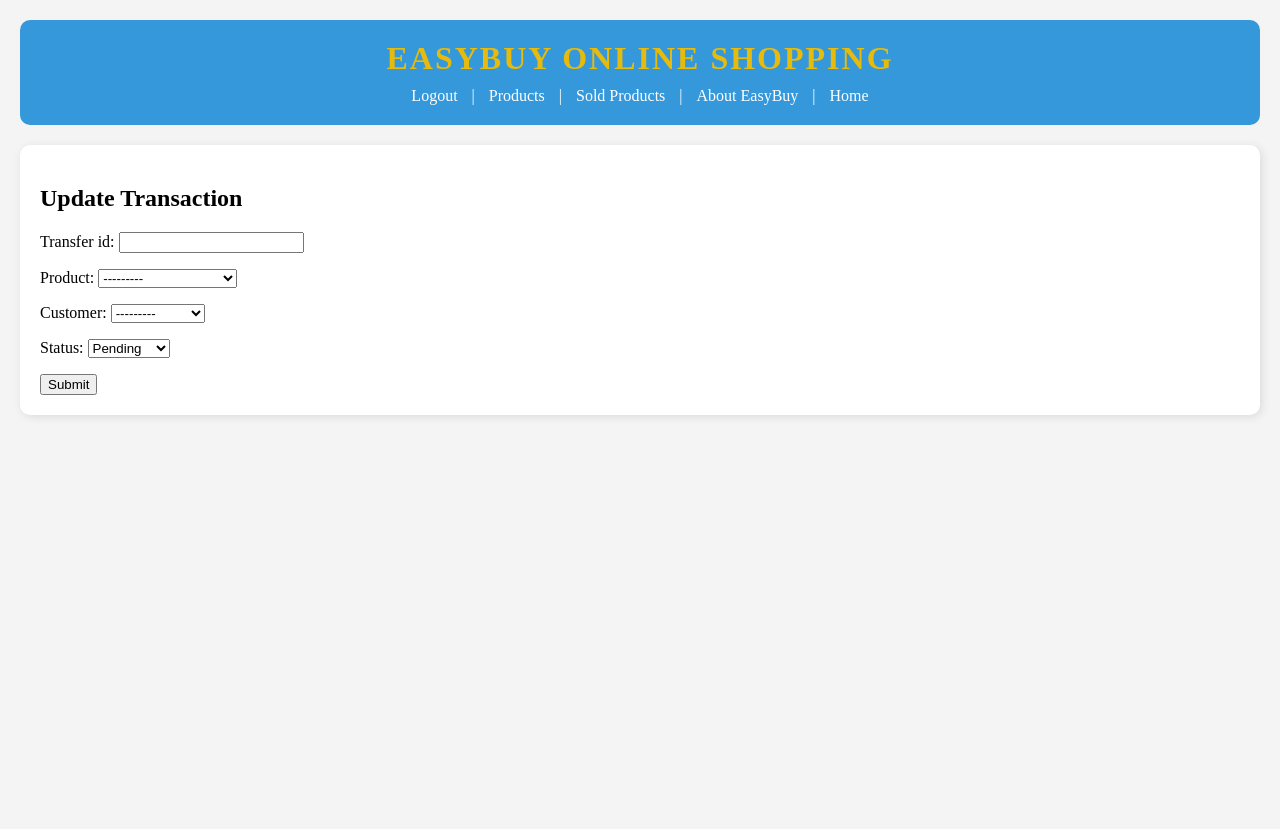
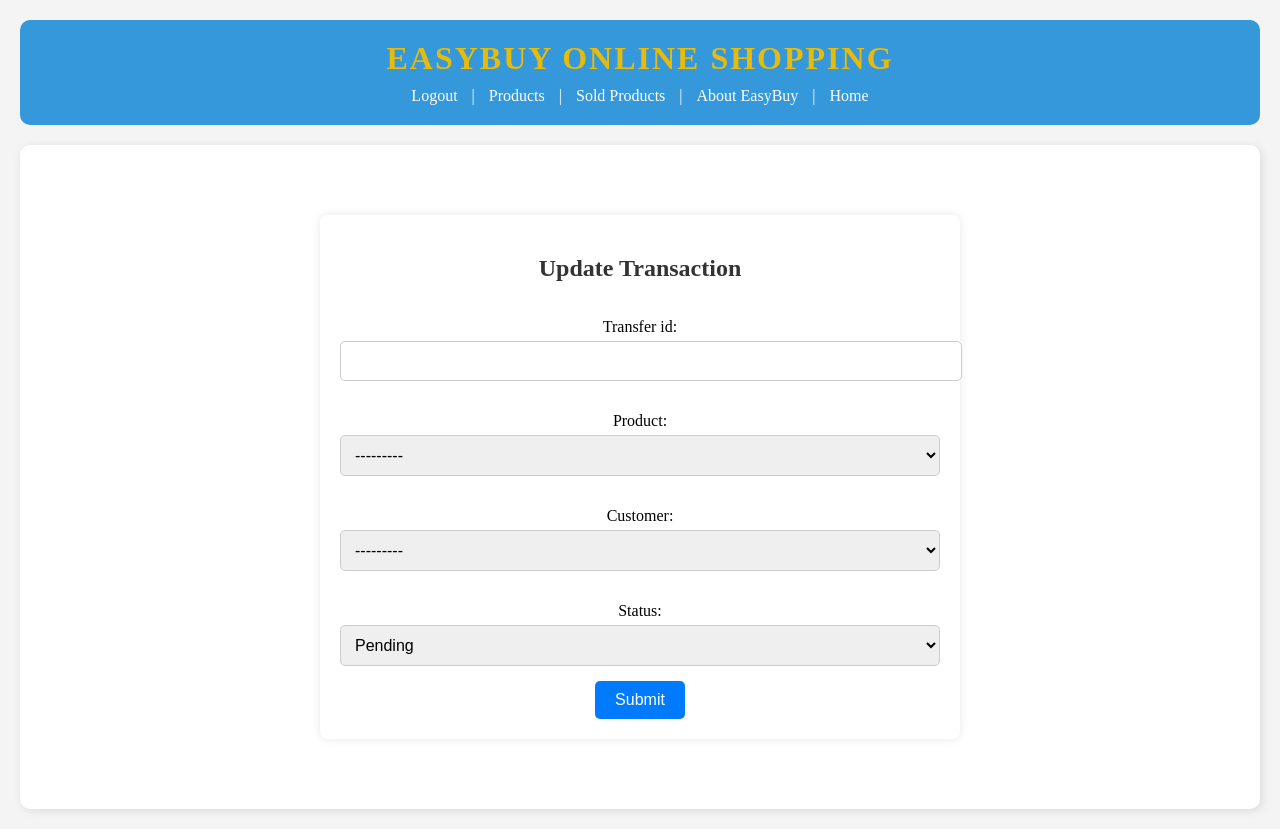
Before and after one commit to AzizullahDarmani/Sales-Trading-App, a Django app: page /tradings/transaction/1/ in a window 1280 px wide. Before the commit the page ends 417 px from the top, so only its background shows below. Run offline with Django 5.2, Linux system fonts and the light colour scheme; data comes from the database, SQL or seed files in the repository; both versions use the stored data as it was after the commit.

Commit message:
some updates

```diff
--- a/Tradding_app/Products/urls.py
+++ b/Tradding_app/Products/urls.py
@@ -9,7 +9,3 @@
     path('add-category/', add_category, name='add_category'),
     path('delete-product/<int:id>/', delete_product, name='delete_product' ),
 ]
-
-
-# if settings.DEBUG:
-#     urlpatterns += static(settings.MEDIA_URL, document_root=settings.MEDIA_ROOT)
--- a/Tradding_app/Products/views.py
+++ b/Tradding_app/Products/views.py
@@ -15,10 +15,6 @@
 
     return render(request, 'add_product.html', {'product_form':product_form})
 
-# works
-# def product_list(request):
-#     products = Product.objects.all()
-#     return render(request, 'product_list.html' , {'products': products} )
 
 
 def product_list(request):
--- a/Tradding_app/Sales/templates/success.html
+++ /dev/null
@@ -1 +0,0 @@
-<h2>Payment has been done successfuly</h2>
--- a/Tradding_app/Sales/urls.py
+++ b/Tradding_app/Sales/urls.py
@@ -3,6 +3,4 @@
 
 urlpatterns = [
     path('sales/<int:product_id>/', sales_view, name = 'sales_view' ),
-    # path('success/', payment_success, name='payment_success'),
-
 ]
--- a/Tradding_app/Trading/templates/transaction_detail.html
+++ b/Tradding_app/Trading/templates/transaction_detail.html
@@ -1,14 +1,69 @@
 {% extends 'base.html' %}
+
+{% block title %}Update Transaction{% endblock %}
+
 {% block content %}
+<style>
+    .transaction-container {
+        width: 50%;
+        margin: 50px auto;
+        padding: 20px;
+        background: #fff;
+        border-radius: 8px;
+        box-shadow: 0px 0px 10px rgba(0, 0, 0, 0.1);
+        text-align: center;
+    }
 
+    h2 {
+        color: #333;
+        margin-bottom: 20px;
+    }
 
+    .product-form {
+        display: flex;
+        flex-direction: column;
+        align-items: center;
+    }
+
+    .product-form p {
+        width: 100%;
+        margin-bottom: 15px;
+        font-size: 16px;
+    }
+
+    .product-form input,
+    .product-form select {
+        width: 100%;
+        padding: 10px;
+        margin-top: 5px;
+        border: 1px solid #ccc;
+        border-radius: 5px;
+        font-size: 16px;
+    }
+
+    button {
+        background: #007bff;
+        color: white;
+        padding: 10px 20px;
+        border: none;
+        border-radius: 5px;
+        cursor: pointer;
+        font-size: 16px;
+        transition: 0.3s;
+    }
+
+    button:hover {
+        background: #0056b3;
+    }
+</style>
 
 <div class="transaction-container">
     <h2>Update Transaction</h2>
-    <form method="post"  class="product-form">
+    <form method="post" class="product-form">
         {% csrf_token %}
         {{ form.as_p }}
         <button type="submit">Submit</button>
     </form>
 </div>
+
 {% endblock %}
--- a/Tradding_app/Trading/urls.py
+++ b/Tradding_app/Trading/urls.py
@@ -1,11 +1,11 @@
 from django.urls import path
 from .views import order_list, transaction_detail
-
+from .views import customer_transactions
 
 
 urlpatterns = [
     path('orders/', order_list, name = 'order_list'),
     path('transaction/<str:transaction_id>/', transaction_detail, name='transaction_detail'),
-
+    path('transactions/', customer_transactions, name='customer_transactions'),
 
 ]
--- a/Tradding_app/Trading/views.py
+++ b/Tradding_app/Trading/views.py
@@ -1,13 +1,13 @@
 
 from django.shortcuts import render, redirect, get_object_or_404
 from django.contrib import messages
-from Sales.models import Sale  # Ensure this import is correct
+from Sales.models import Sale
 
 def order_list(request):
-    user_role = request.session.get("user_role")  # Fetch user role from session
-    user_id = request.session.get("user_id")  # Fetch user ID from session
+    user_role = request.session.get("user_role")
+    user_id = request.session.get("user_id")
 
-    orders = Sale.objects.none()  # Default to an empty queryset
+    orders = Sale.objects.none()
 
     if user_role == "customer":
         orders = Sale.objects.filter(customer_id=user_id, payment_status=True)
@@ -19,55 +19,11 @@
 
 
 
-# works
-# from django.shortcuts import render, get_object_or_404, redirect
-# from Sales.models import Sale  # Ensure the correct Order model import
-# from .models import Transaction
-
-# def transaction_detail(request, order_id):
-#     order = get_object_or_404(Sale, id=order_id)
-#     transaction, created = Transaction.objects.get_or_create(order=order)
-
-#     if request.user == order.product.name and request.method == "POST":
-#         new_status = request.POST.get("status")
-#         if new_status in ['pending', 'processing', 'completed']:
-#             transaction.status = new_status
-#             transaction.save()
-
-#     return render(request, "transaction_list.html", {"order": order, "transaction": transaction})
-
-
-
-
-# # today
-# from django.shortcuts import render, get_object_or_404, redirect
-# from django.http import HttpResponseForbidden
-# from .models import Transaction
-# from .forms import TransactionForm
-
-# def transaction_detail(request, transaction_id):
-#     transaction = get_object_or_404(Transaction, id=transaction_id)
-
-#     # Only allow product owners to update transactions
-#     # if request.user.role == "product_owner":
-#     if request.user == "product_owner":
-#         if request.method == "POST":
-#             form = TransactionForm(request.POST, instance=transaction)
-#             if form.is_valid():
-#                 form.save()
-#                 return redirect("transaction_detail", transaction_id=transaction.id)
-#         else:
-#             form = TransactionForm(instance=transaction)
-#     else:
-#         form = None  # Customers won't see the form
-
-#     return render(request, "transaction_detail.html", {"transaction": transaction, "form": form})
-
 
 from .forms import TransactionForm
 from .models import Transaction
 
-# works great
+
 def transaction_detail(request, transaction_id):
     if request.method == 'POST':
         form = TransactionForm(request.POST)
@@ -84,17 +40,12 @@
 
 
 
+def customer_transactions(request):
+    transactions = Transaction.objects.all()
 
-# def transaction_detail(request, transaction_id):
-#     transaction = get_object_or_404(Transaction, transaction_id=transaction_id)  # Query by transaction_id
+    if not transactions:
+        message = "Soon your transaction process will be shared."
+    else:
+        message = None
 
-#     if request.method == 'POST':
-#         form = TransactionForm(request.POST, instance=transaction)
-#         if form.is_valid():
-#             form.save()
-#             return redirect('order_list')
-
-#     else:
-#         form = TransactionForm(instance=transaction)
-
-#     return render(request, "transaction_detail.html", {"form": form})
+    return render(request, 'transactions.html', {'transactions': transactions, 'message': message})
```
Also changed, not shown: Tradding_app/Products/models.py (+0 -12 lines), Tradding_app/Sales/models.py (+0 -16 lines), Tradding_app/Sales/views.py (+6 -75 lines), Tradding_app/Trading/models.py (+0 -21 lines), Tradding_app/Trading/templates/order_list.html (+8 -3 lines), Tradding_app/Trading/templates/transactions.html (added, +96 -0 lines), Tradding_app/User/forms.py (+1 -11 lines), Tradding_app/User/models.py (+0 -20 lines), Tradding_app/User/views.py (+5 -45 lines), Tradding_app/Sales/templates/error.html (deleted), Tradding_app/Sales/templates/payment.html (deleted), Tradding_app/db.sqlite3.
